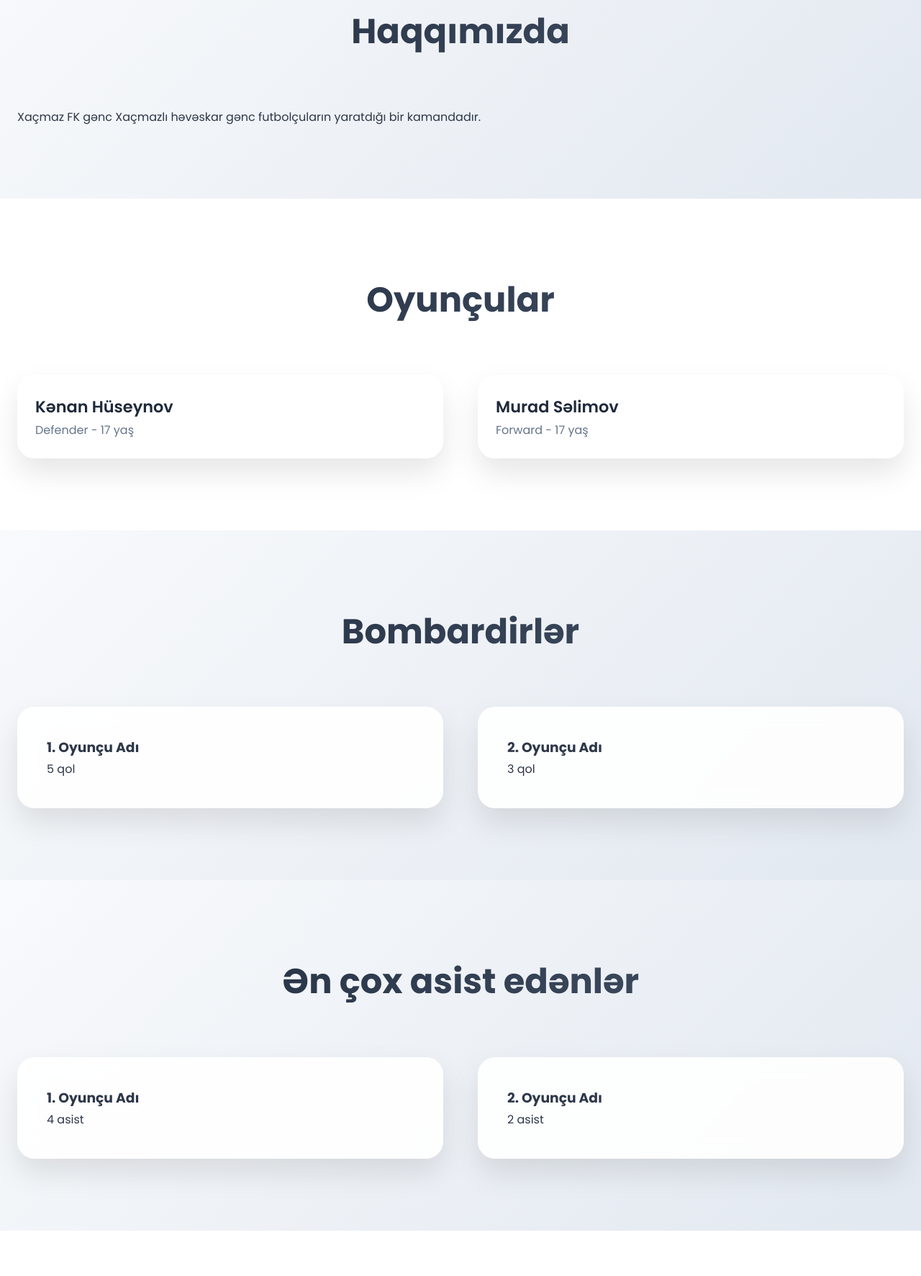
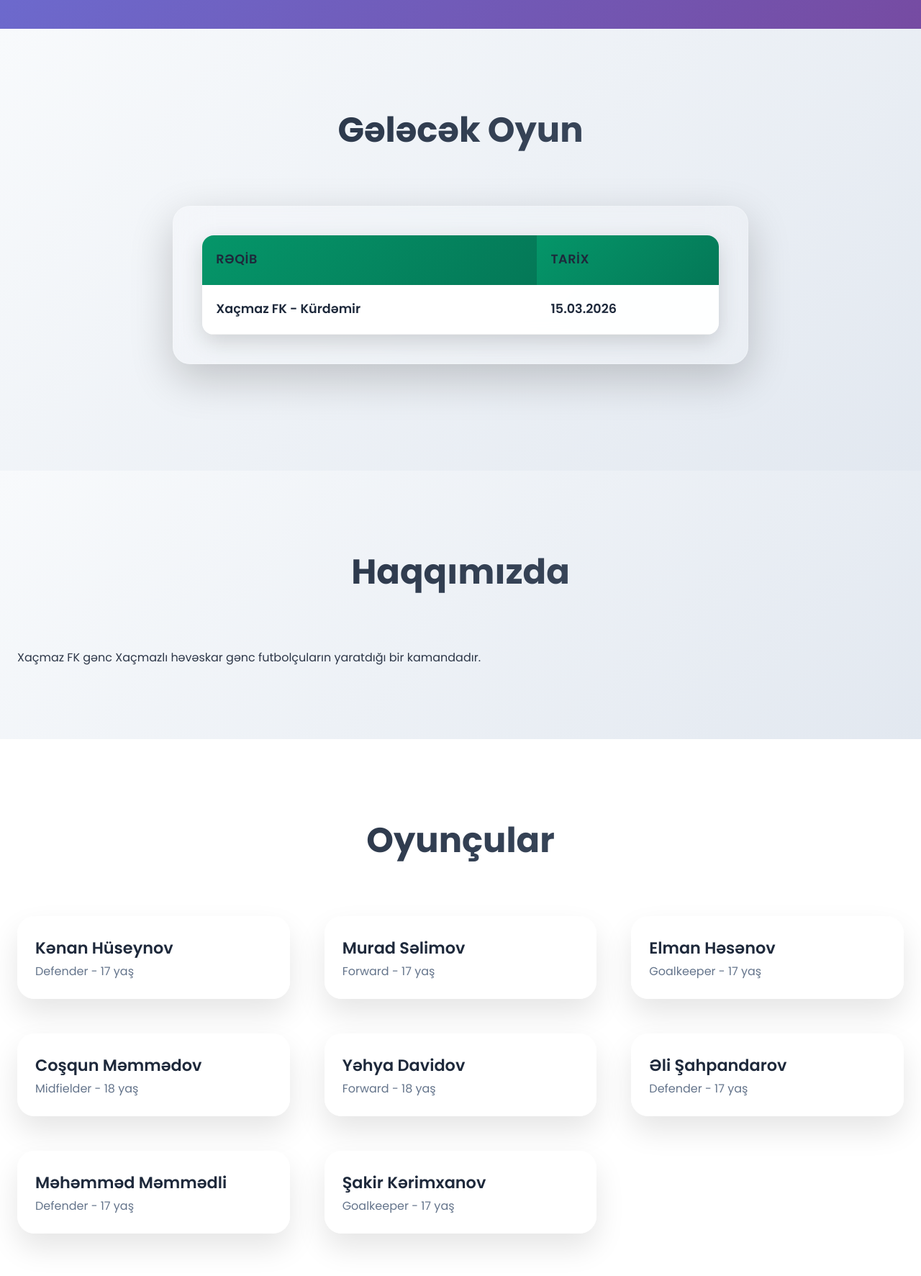
Before and after one commit to kenanhuseynov629/Xacmazfk, a plain HTML site: page index.html in a window 1280 px wide. Shown: the part 987-2760 px from the top of the page at 72% size. Drawn offline with Linux system fonts and the light colour scheme; files that its build step writes are made by us from their sources; files whose address does not match are found by name.

Commit message:
Update links and add upcoming matches section

```diff
--- a/index.html
+++ b/index.html
@@ -6,20 +6,21 @@
     <meta name="viewport" content="width=device-width, initial-scale=1.0">
     <title>Xaçmaz FK - Resmi Veb Sayt</title>
     <meta name="description" content="Xaçmaz FK futbol komandası. Son xəbərlər, oyunçular, matçlar.">
-    <link rel="stylesheet" href="styles.css">
-    <link rel="icon" href="images/logo.png">
+    <link rel="stylesheet" href="css/styles.css">
+    <link rel="icon" href="images/Xacmaz_fk_final.png">
 </head>
 
 <body>
     <header>
         <div class="container">
             <div class="logo">
-                <img src="images/logo.png" alt="Xaçmaz FK Logo" class="logo-img">
+                <img src="images/Xacmaz_fk_final.png" alt="Xaçmaz FK Logo" class="logo-img">
                 <h1>Xaçmaz FK</h1>
             </div>
             <nav class="nav" id="nav">
                 <ul>
                     <li><a href="#home">Ana Səhifə</a></li>
+                    <li><a href="#upcoming">Gələcək Oyun</a></li>
                     <li><a href="#about">Haqqımızda</a></li>
                     <li><a href="#players">Oyunçular</a></li>
                     <li><a href="#bombardirler">Bombardirlər</a></li>
@@ -56,6 +57,38 @@
                             <td>5 - 4 (məğlubiyyət)</td>
                             <td>06.03.2026</td>
                         </tr>
+                        <tr>
+                            <td>Şirvan</td>
+                            <td>13 - 7 (qalibiyyət)</td>
+                            <td>21.02.2026</td>
+                        </tr>
+                        <tr>
+                            <td>Lənkəran</td>
+                            <td>9 - 5 (qalibiyyət)</td>
+                            <td>18.12.2025</td>
+                        </tr>
+                    </tbody>
+                </table>
+            </div>
+        </div>
+    </section>
+
+    <section id="upcoming" class="about">
+        <div class="container">
+            <h2>Gələcək Oyun</h2>
+            <div class="matches-hero">
+                <table>
+                    <thead>
+                        <tr>
+                            <th>Rəqib</th>
+                            <th>Tarix</th>
+                        </tr>
+                    </thead>
+                    <tbody>
+                        <tr>
+                            <td>Xaçmaz FK - Kürdəmir</td>
+                            <td>15.03.2026</td>
+                        </tr>
                     </tbody>
                 </table>
             </div>
@@ -81,6 +114,30 @@
                     <h3>Murad Səlimov</h3>
                     <p>Forward - 17 yaş</p>
                 </div>
+                <div class="player-card">
+                    <h3>Elman Həsənov</h3>
+                    <p>Goalkeeper - 17 yaş</p>
+                </div>
+                <div class="player-card">
+                    <h3>Coşqun Məmmədov</h3>
+                    <p>Midfielder - 18 yaş</p>
+                </div>
+                <div class="player-card">
+                    <h3>Yəhya Davidov</h3>
+                    <p>Forward - 18 yaş</p>
+                </div>
+                <div class="player-card">
+                    <h3>Əli Şahpandarov</h3>
+                    <p>Defender - 17 yaş</p>
+                </div>
+                <div class="player-card">
+                    <h3>Məhəmməd Məmmədli</h3>
+                    <p>Defender - 17 yaş</p>
+                </div>
+                <div class="player-card">
+                    <h3>Şakir Kərimxanov</h3>
+                    <p>Goalkeeper - 17 yaş</p>
+                </div>
             </div>
         </div>
     </section>
@@ -90,12 +147,16 @@
             <h2>Bombardirlər</h2>
             <div class="news-grid">
                 <article>
-                    <h3>1. Oyunçu Adı</h3>
-                    <p>5 qol</p>
+                    <h3>Coşqun Məmmədov</h3>
+                    <p>2 qol</p>
                 </article>
                 <article>
-                    <h3>2. Oyunçu Adı</h3>
-                    <p>3 qol</p>
+                    <h3>Murad Səlimov</h3>
+                    <p>1 qol</p>
+                </article>
+                <article>
+                    <h3>Yəhya Davidov</h3>
+                    <p>1 qol</p>
                 </article>
             </div>
         </div>
@@ -106,12 +167,16 @@
             <h2>Ən çox asist edənlər</h2>
             <div class="news-grid">
                 <article>
-                    <h3>1. Oyunçu Adı</h3>
-                    <p>4 asist</p>
+                    <h3>Murad Səlimov</h3>
+                    <p>2 asist</p>
                 </article>
                 <article>
-                    <h3>2. Oyunçu Adı</h3>
-                    <p>2 asist</p>
+                    <h3>Yəhya Davidov</h3>
+                    <p>1 asist</p>
+                </article>
+                <article>
+                    <h3>Coşqun Məmmədov</h3>
+                    <p>1 asist</p>
                 </article>
             </div>
         </div>
@@ -137,6 +202,7 @@
         <div class="container">
             <h2>Əlaqə</h2>
             <p>Telefon: +994 70 224 40 06</p>
+            <p>Təklif və iradlarınızı bildirə bilərsiniz</p>
             <p>Sosial şəbəkələr: <a
                     href="https://www.instagram.com/xacmaz_fk/?utm_source=ig_web_button_share_sheet">Instagram</a></p>
         </div>
```
